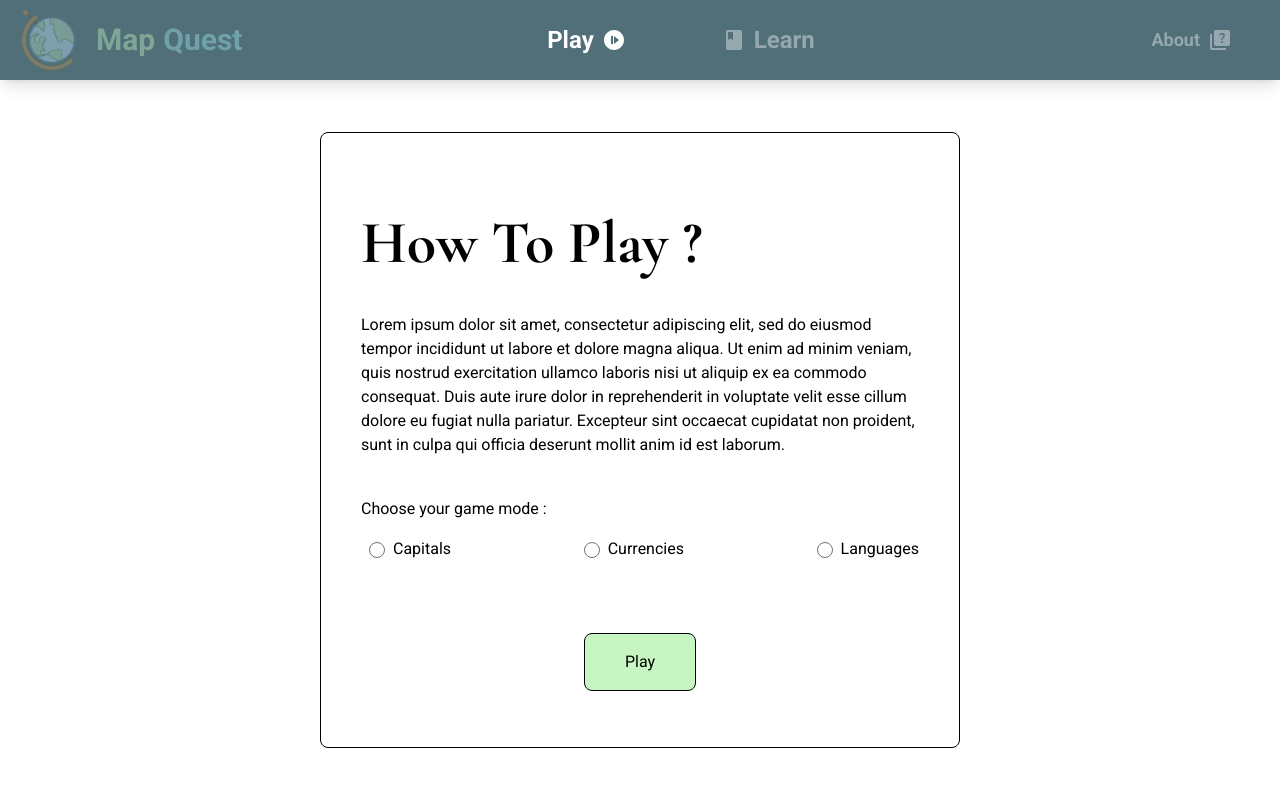
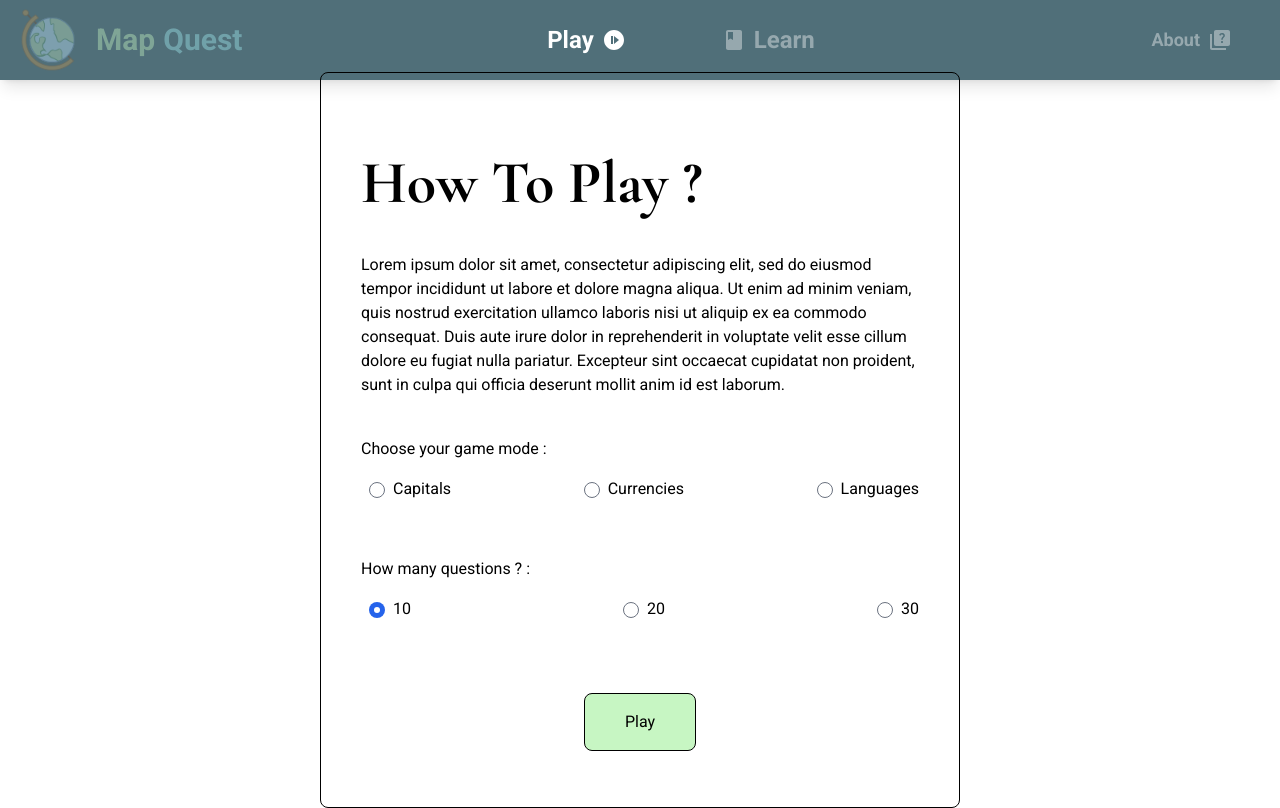
Before and after one commit to WildCodeSchool/2022-09-Orleans-CDA-Projet-Frontend-MANC, a React (Vite) app: page /2022-09-Orleans-CDA-Projet-Frontend-MANC/play in a window 1280 px wide. Built offline with nearby package versions, Linux system fonts and the light colour scheme.

Commit message:
add radio for question number

```diff
--- a/src/components/rules/Rules.jsx
+++ b/src/components/rules/Rules.jsx
@@ -3,6 +3,7 @@ import { Link } from "react-router-dom";
 
 const Rules = () => {
   const [checkedState, setCheckedState] = useState(new Array(3).fill(false));
+  const [questionNumber, setQuestionNumber] = useState(10);
 
   const handleOnChange = (position) => {
     const updatedCheckedState = checkedState.map((item, index) =>
@@ -10,6 +11,10 @@ const Rules = () => {
     );
     setCheckedState(updatedCheckedState);
   };
+
+  useEffect(() => {
+    console.log(questionNumber);
+  });
 
   return (
     <div className="border border-black rounded-lg p-10 w-2/4">
@@ -62,6 +67,46 @@ const Rules = () => {
         </div>
       </fieldset>
 
+      <fieldset className=" my-10">
+        <legend>How many questions ? :</legend>
+        <div className="flex justify-between my-4">
+          <div>
+            <input
+              checked={questionNumber === 10 ? true : false}
+              value="10"
+              type="radio"
+              id="10"
+              name="number"
+              className="rounded-full mx-2"
+              onChange={() => setQuestionNumber(10)}
+            />
+            <label htmlFor="10">10</label>
+          </div>
+          <div>
+            <input
+              value={20}
+              type="radio"
+              id="20"
+              name="number"
+              className="rounded-full mx-2"
+              onChange={() => setQuestionNumber(20)}
+            />
+            <label htmlFor="20">20</label>
+          </div>
+          <div>
+            <input
+              value={30}
+              type="radio"
+              id="30"
+              name="number"
+              className="rounded-full mx-2"
+              onChange={() => setQuestionNumber(30)}
+            />
+            <label htmlFor="30">30</label>
+          </div>
+        </div>
+      </fieldset>
+
       <div className="flex justify-center ">
         <Link to="/play/quiz" state={checkedState}>
           <button className="border border-black bg-lightgreen rounded-lg px-10 py-4 my-4">
```
